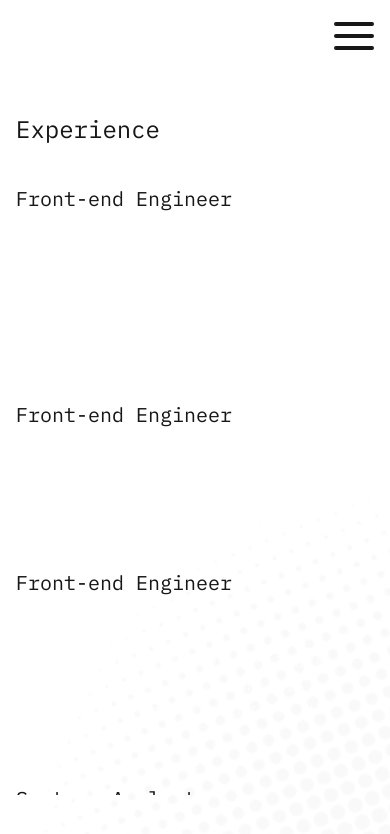
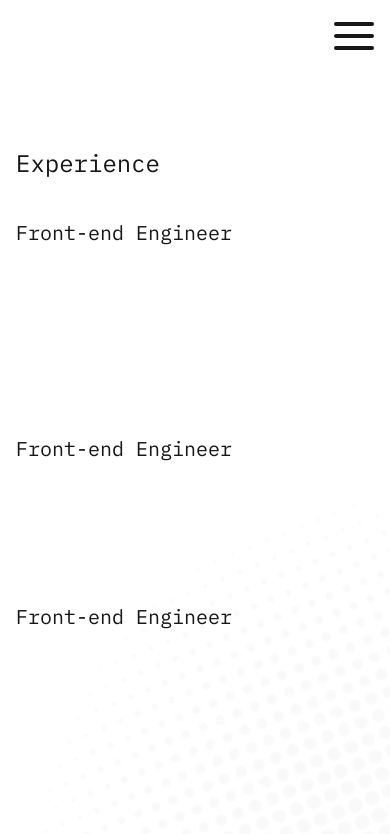
Before and after one commit to amiltoromagno/portfolio, a Next.js app: page /experience in a window 390 px wide. Shown: the top 834 px of the page. Built offline with nearby package versions, Linux system fonts and the light colour scheme.

Commit message:
fix: fix screen height

```diff
--- a/src/app/experience/page.tsx
+++ b/src/app/experience/page.tsx
@@ -44,9 +44,9 @@ const experiences = [
 
 const page = () => {
   return (
-    <div className='w-full h-full p-4 flex flex-col justify-center mt-16 md:mt-8'>
+    <div className='w-full h-full p-4 flex flex-col justify-center mt-8 md:mt-8'>
       <div className='text-2xl'>Experience</div>
-      <div className='max-h-[650px] md:max-h-[800px] overflow-y-auto'>
+      <div className='max-h-[550px] md:max-h-[800px] overflow-y-auto'>
         {experiences.map(item => (
           <div className='mt-10' key={item.id}>
             <div className='text-xl'>{item.title}</div>
```
